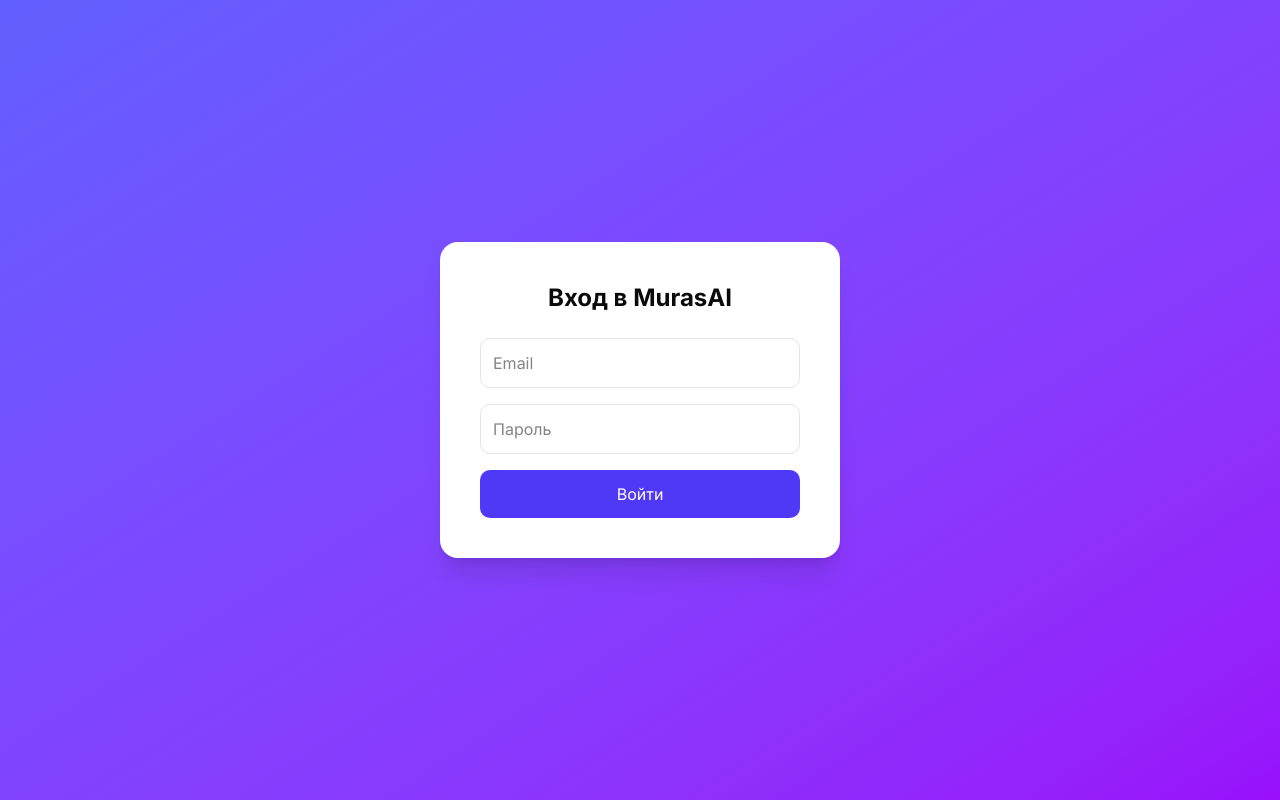
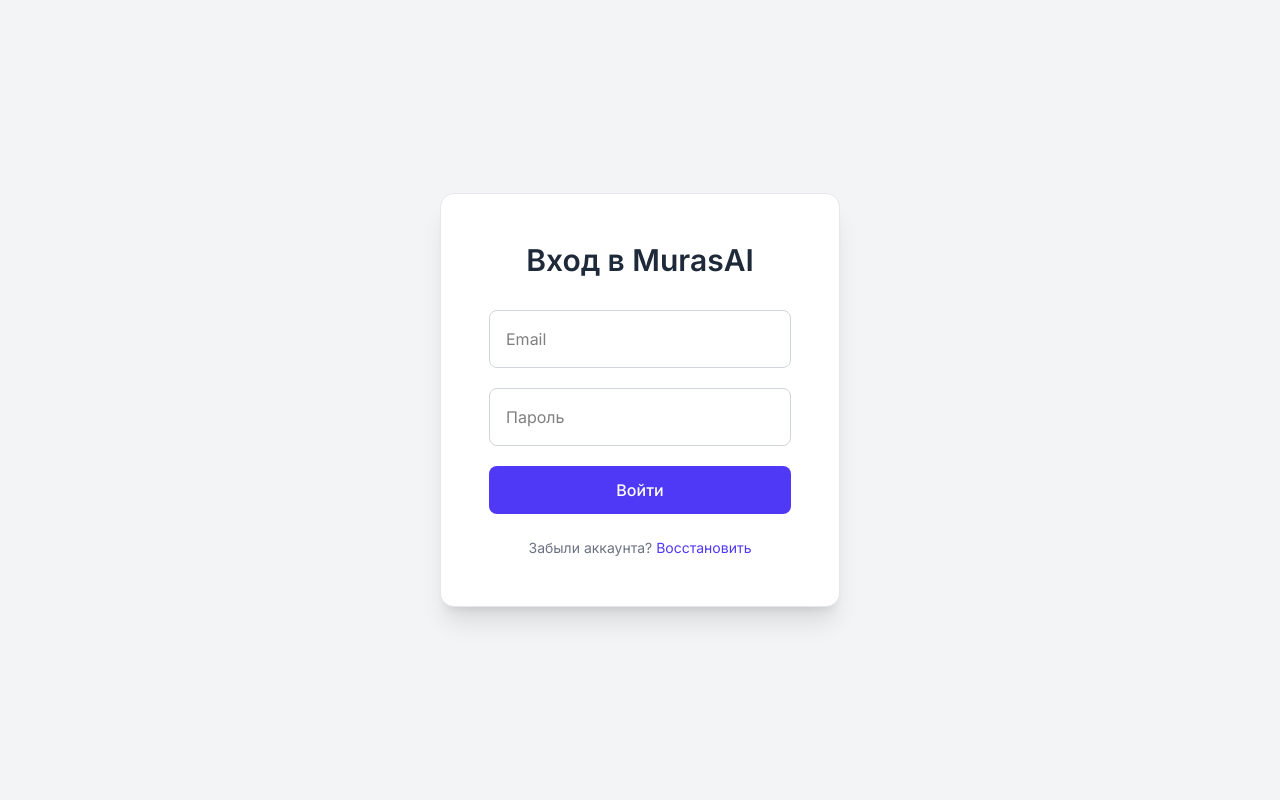
Before and after one commit to Azi-jsProger/MurasAI, a Next.js app: page /login in a window 1280 px wide. Built offline with nearby package versions, Linux system fonts and the light colour scheme.

Commit message:
fixed: theme auth

```diff
--- a/src/app/(auth)/login/layout.tsx
+++ b/src/app/(auth)/login/layout.tsx
@@ -1,7 +1,13 @@
+import { ThemeProvider } from "@/context/ThemeContext";
+
 export default function AuthLayout({
   children,
 }: {
   children: React.ReactNode;
 }) {
-  return <>{children}</>;
+  return (
+    <>
+      <ThemeProvider>{children}</ThemeProvider>
+    </>
+  );
 }
--- a/src/app/(auth)/login/page.tsx
+++ b/src/app/(auth)/login/page.tsx
@@ -18,7 +18,7 @@
       headers: {
         "Content-Type": "application/json",
       },
-      credentials: "include", // ОБЯЗАТЕЛЬНО
+      credentials: "include",
       body: JSON.stringify({ email, password }),
     });
 
@@ -32,17 +32,17 @@
   };
 
   return (
-    <div className=" flex items-center justify-center h-screen bg-gradient-to-br from-indigo-500 to-purple-600">
-      <div className="bg-white p-10 rounded-2xl shadow-xl w-[400px]">
-        <h1 className="text-2xl font-bold mb-6 text-center">
+    <div className="flex items-center justify-center min-h-screen bg-gray-100 dark:bg-gray-800">
+      <div className="bg-white p-12 rounded-xl shadow-xl w-[400px] border border-gray-200">
+        <h1 className="text-3xl font-semibold mb-8 text-center text-gray-800">
           Вход в MurasAI
         </h1>
 
-        <form onSubmit={handleLogin} className="flex flex-col gap-4">
+        <form onSubmit={handleLogin} className="flex flex-col gap-5">
           <input
             type="email"
             placeholder="Email"
-            className="border p-3 rounded-lg"
+            className="border border-gray-300 p-4 rounded-md focus:outline-none focus:ring-2 focus:ring-indigo-500 transition text-black"
             value={email}
             onChange={(e) => setEmail(e.target.value)}
           />
@@ -50,22 +50,29 @@
           <input
             type="password"
             placeholder="Пароль"
-            className="border p-3 rounded-lg"
+            className="border border-gray-300 p-4 rounded-md focus:outline-none focus:ring-2 focus:ring-indigo-500 transition text-black"
             value={password}
             onChange={(e) => setPassword(e.target.value)}
           />
 
           {error && (
-            <p className="text-red-500 text-sm">{error}</p>
+            <p className="text-red-600 text-sm text-center">{error}</p>
           )}
 
           <button
             type="submit"
-            className="bg-indigo-600 text-white py-3 rounded-lg hover:bg-indigo-700 transition"
+            className="bg-indigo-600 text-white py-3 rounded-md font-medium hover:bg-indigo-700 transition"
           >
             Войти
           </button>
         </form>
+
+        <p className="mt-6 text-center text-gray-500 text-sm">
+          Забыли аккаунта?{" "}
+          <a href="/register" className="text-indigo-600 hover:underline">
+            Восстановить
+          </a>
+        </p>
       </div>
     </div>
   );
```
